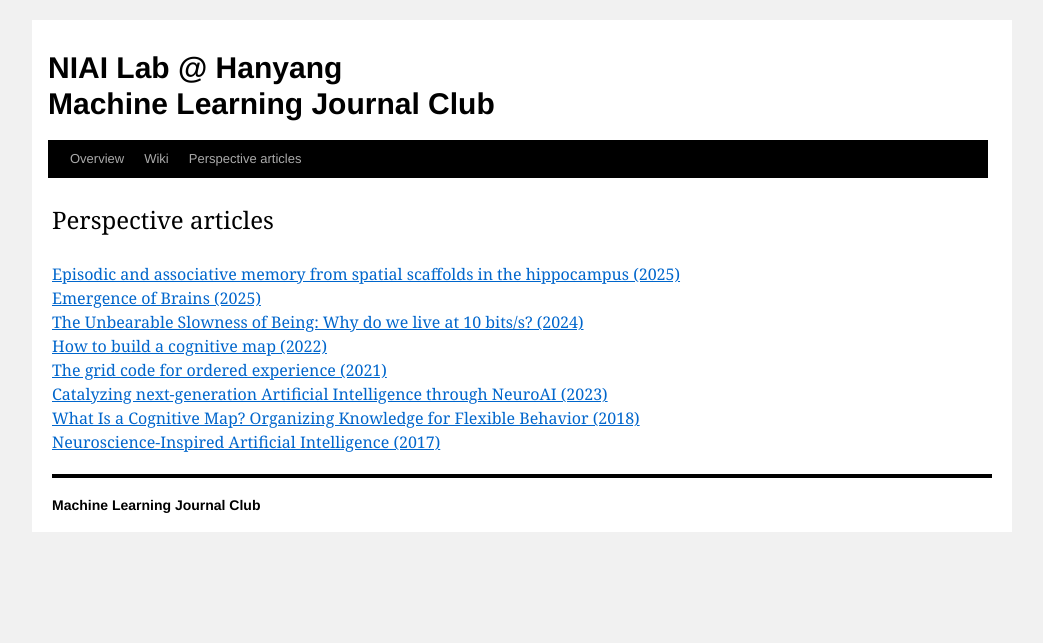
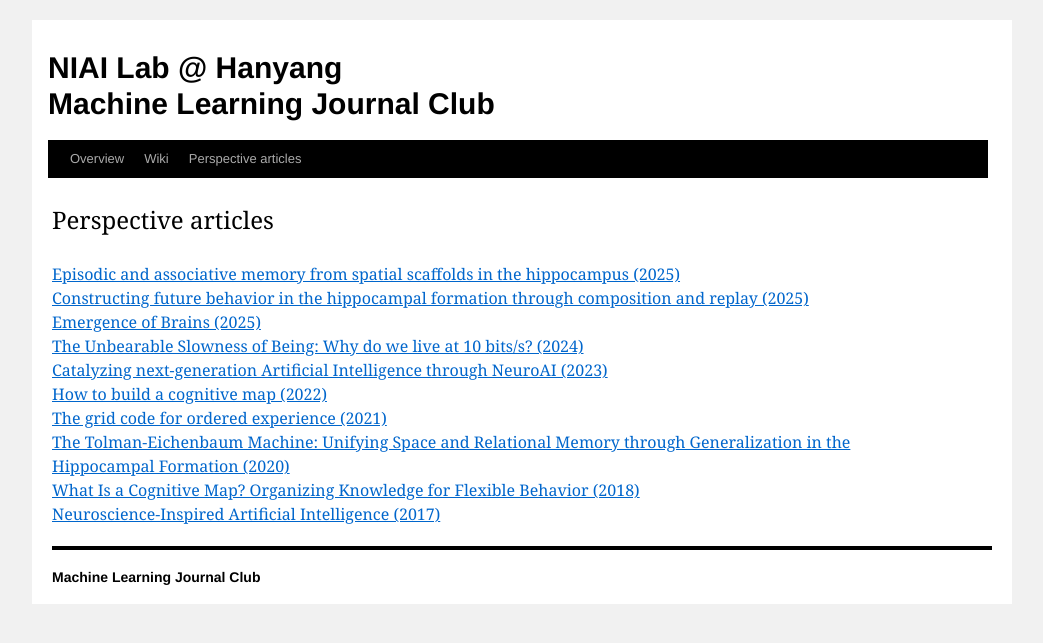
Before and after one commit to niai-lab/GraphML-JC, a Jekyll site: the page built from suggested_reading.html, in a window 1280 px wide. Shown: the top 643 px of the page, without its empty margins (118-1161 px from the left). Built offline with Jekyll 4.4.1, drawn with Linux system fonts in a browser that asks for light colours.

Commit message:
Update suggested_reading.html

```diff
--- a/suggested_reading.html
+++ b/suggested_reading.html
@@ -11,11 +11,13 @@ title: Perspective articles
 
   <p>
     <a href="https://www.nature.com/articles/s41586-024-08392-y">Episodic and associative memory from spatial scaffolds in the hippocampus (2025)</a><br />
+    <a href="https://www.nature.com/articles/s41593-025-01908-3">Constructing future behavior in the hippocampal formation through composition and replay (2025)</a><br />
     <a href="https://journals.aps.org/prxlife/pdf/10.1103/62p9-wn32">Emergence of Brains (2025)</a><br />
     <a href="https://arxiv.org/abs/2408.10234">The Unbearable Slowness of Being: Why do we live at 10 bits/s? (2024)</a><br />
+    <a href="https://www.nature.com/articles/s41467-023-37180-x">Catalyzing next-generation Artificial Intelligence through NeuroAI (2023)</a><br />
     <a href="https://www.nature.com/articles/s41593-022-01153-y">How to build a cognitive map (2022)</a><br />
     <a href="https://www.nature.com/articles/s41583-021-00499-9">The grid code for ordered experience (2021)</a><br />
-    <a href="https://www.nature.com/articles/s41467-023-37180-x">Catalyzing next-generation Artificial Intelligence through NeuroAI (2023)</a><br />
+    <a href="https://www.sciencedirect.com/science/article/pii/S009286742031388X">The Tolman-Eichenbaum Machine: Unifying Space and Relational Memory through Generalization in the Hippocampal Formation (2020)</a><br />
     <a href="https://www.cell.com/neuron/pdf/S0896-6273(18)30856-0.pdf">What Is a Cognitive Map?
 Organizing Knowledge for Flexible Behavior (2018)</a><br />
     <a href="https://www.cell.com/action/showPdf?pii=S0896-6273%2817%2930509-3">Neuroscience-Inspired Artificial Intelligence (2017)</a><br />
```
